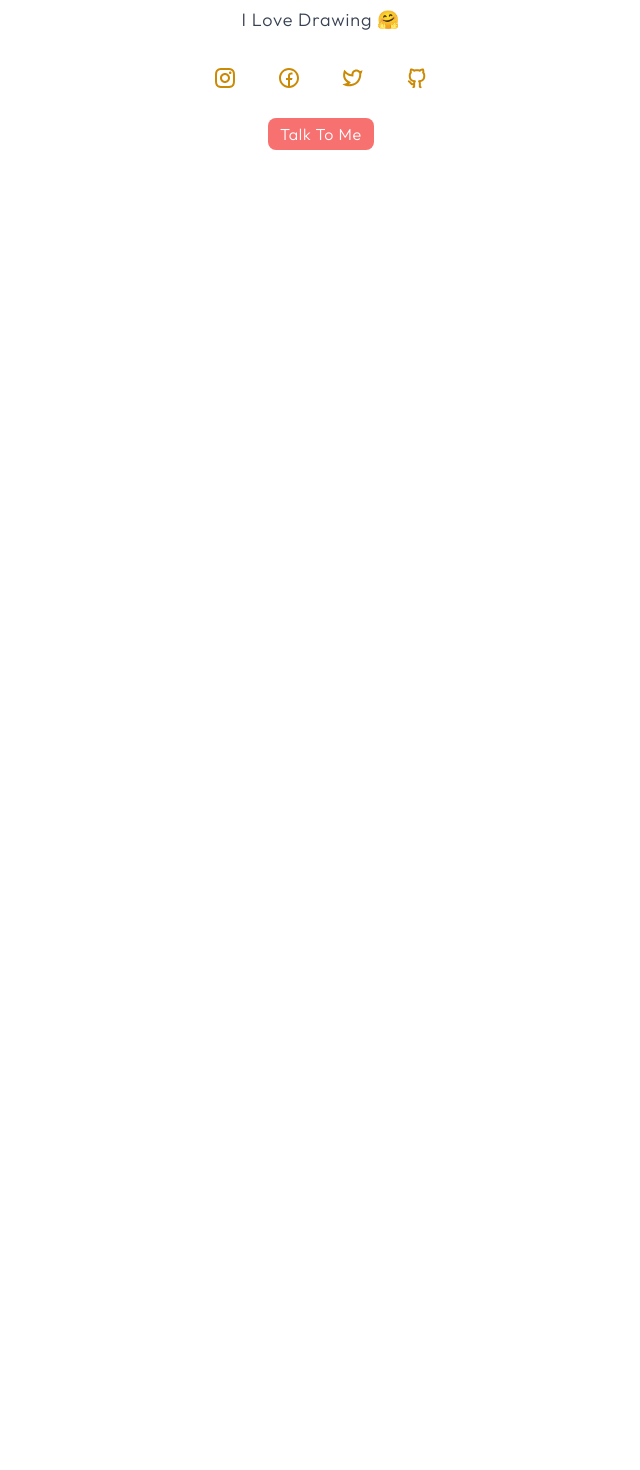
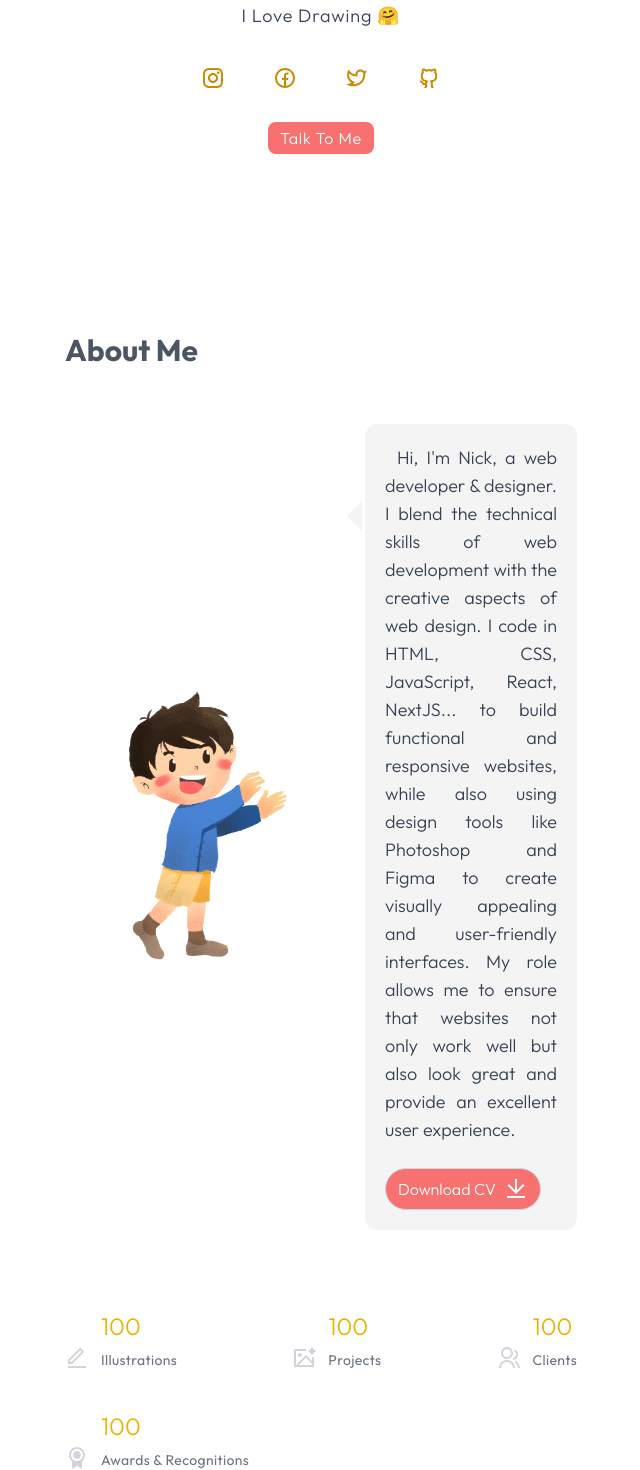
Before and after one commit to mektefaie/endo-illustrated, a Next.js app: page / in a window 1280 px wide. Shown: the part 468-1938 px from the top of the page, without its empty margins (319-959 px from the left). Before the commit the page ends 800 px from the top, so only its background shows below. Built offline with nearby package versions, Linux system fonts and the light colour scheme.

Commit message:
complete About Me section with count up animation

```diff
--- a/src/app/page.js
+++ b/src/app/page.js
@@ -1,9 +1,11 @@
+import About from '@/components/About';
 import Hero from '@/components/Hero';
 
 export default function Home() {
   return (
     <div>
       <Hero />
+      <About />
     </div>
   );
 }
--- a/src/assets/index.js
+++ b/src/assets/index.js
@@ -24,39 +24,51 @@ import {
 
 /* eslint-disable react/jsx-key */
 export const heroIcons = [
-  <RiInstagramLine />,
-  <RiFacebookCircleLine />,
-  <RiTwitterLine />,
-  <RiGithubLine />,
+  {
+    icon: <RiInstagramLine />,
+    url: 'https://instagram.com/',
+  },
+  {
+    icon: <RiFacebookCircleLine />,
+    url: 'https://facebook.com/',
+  },
+  {
+    icon: <RiTwitterLine />,
+    url: 'https://twitter.com/',
+  },
+  {
+    icon: <RiGithubLine />,
+    url: 'https://github.com/',
+  },
 ];
 
 // About Me
 import {
   RiAwardFill,
-  RiGithubFill,
+  RiEditLine,
   RiGroupLine,
-  RiProjector2Line,
+  RiImageAiLine,
 } from '@remixicon/react';
 
 export const aboutData = [
   {
-    title: 'Github Repos',
-    amount: 348,
-    icon: <RiGithubFill />,
+    title: 'Illustrations',
+    amount: 100,
+    icon: <RiEditLine />,
   },
   {
-    title: 'Successful Projects',
-    amount: 227,
-    icon: <RiProjector2Line />,
+    title: 'Projects',
+    amount: 100,
+    icon: <RiImageAiLine />,
   },
   {
-    title: 'Satisfied clients',
-    amount: 176,
+    title: 'Clients',
+    amount: 100,
     icon: <RiGroupLine />,
   },
   {
-    title: 'Awards and Recognition',
-    amount: 107,
+    title: 'Awards & Recognitions',
+    amount: 100,
     icon: <RiAwardFill />,
   },
 ];
--- /dev/null
+++ b/src/components/About.jsx
@@ -0,0 +1,47 @@
+'use client';
+
+import { aboutData, aboutText, arrowLeftIcon, downloadIcon } from '@/assets';
+import Image from 'next/image';
+import Achievements from './sub/Achievements';
+import Heading from './sub/Heading';
+
+const About = () => {
+  return (
+    <div className="min-h-screen px-96 flex flex-col items-center justify-center">
+      <Heading text={'About Me'} />
+      <div className="w-full flex items-center justify-between md:justify-center">
+        <Image
+          src={`/about-me.png`}
+          alt="about me image"
+          width={400}
+          height={400}
+          className="w-[300px] lg:w-[200px] md:hidden"
+        />
+        <div className="relative max-w-[800px] rounded-xl bg-zinc-100 p-5 text-justify">
+          <span className="absolute -left-5 top-20 scale-[2.5] text-zinc-100 md:hidden">
+            {arrowLeftIcon}
+          </span>
+          <p className="text-lg font-light text-gray-700 first-letter:pl-3 lg:text-[16px] sm:text-[14px]">
+            {aboutText}
+          </p>
+          <a
+            href={'/nick.cv'}
+            download={''}
+            className="w-max flex items-center gap-x-2 mt-6 rounded-full border border-gray-300 bg-red-400 px-3 py-2 font-light text-white hover:bg-red-500 transition-colors"
+          >
+            <span>Download CV</span>
+            <span className="text-xl">{downloadIcon}</span>
+          </a>
+        </div>
+      </div>
+      <div className="mt-20 w-full flex flex-wrap items-center justify-between gap-x-7 gap-y-10">
+        {aboutData.map((item, index) => (
+          <Achievements key={index} title={item.title} amount={item.amount}>
+            {item.icon}
+          </Achievements>
+        ))}
+      </div>
+    </div>
+  );
+};
+export default About;
--- a/src/components/Hero.jsx
+++ b/src/components/Hero.jsx
@@ -106,11 +106,13 @@ const Hero = () => {
           transition={{ delay: 0.6 }}
           className="mt-8 flex justify-center gap-x-10 text-3xl text-yellow-600 sm:text-2xl"
         >
-          {heroIcons.map((icon, index) => (
+          {heroIcons.map(({ icon, url }, index) => (
             <a
               key={index}
-              href="#"
-              className="rounded-lg hover:bg-red-400 hover:text-white transition-colors"
+              href={url}
+              target="_blank"
+              rel="noopener noreferrer"
+              className="rounded-lg hover:bg-red-400 hover:text-white transition-colors p-1"
             >
               {icon}
             </a>
--- /dev/null
+++ b/src/components/sub/Achievements.jsx
@@ -0,0 +1,53 @@
+'use client';
+
+import { animate, useInView, useMotionValue } from 'motion/react';
+import { useEffect, useRef, useState } from 'react';
+
+const Achievements = ({ title, amount, children }) => {
+  const motionAmount = useMotionValue(0);
+  const [displayValue, setDisplayValue] = useState(0);
+
+  const ref = useRef(null);
+
+  // useInView with { once: false } to allow retriggering
+  const isInView = useInView(ref, {
+    amount: 0.6, // 60% of the component visible
+    once: true, // <- true: to count up only once, false: to count up every time in view
+  });
+
+  useEffect(() => {
+    if (!isInView) return;
+
+    // Reset value before each animation
+    motionAmount.set(0);
+
+    const controls = animate(motionAmount, amount, {
+      duration: 1.5,
+      delay: 0.5,
+      easing: 'ease-out',
+    });
+
+    const unsubscribe = motionAmount.on('change', latest => {
+      setDisplayValue(Math.round(latest));
+    });
+
+    return () => {
+      controls.cancel();
+      unsubscribe();
+    };
+  }, [isInView, amount]);
+
+  return (
+    <div ref={ref} className="flex items-end gap-x-3">
+      <span className="text-4xl lg:text-2xl text-gray-300">{children}</span>
+      <h1 className="flex flex-col gap-y-2">
+        <span className="text-2xl lg:text-xl font-light text-yellow-500">
+          {displayValue}
+        </span>
+        <span className="text-sm tracking-wide text-gray-500">{title}</span>
+      </h1>
+    </div>
+  );
+};
+
+export default Achievements;
--- /dev/null
+++ b/src/components/sub/Heading.jsx
@@ -0,0 +1,8 @@
+const Heading = ({ text }) => {
+  return (
+    <h1 className="text-3xl sm:text-2xl font-bold text-gray-600 mb-14 self-start">
+      {text}
+    </h1>
+  );
+};
+export default Heading;
```
